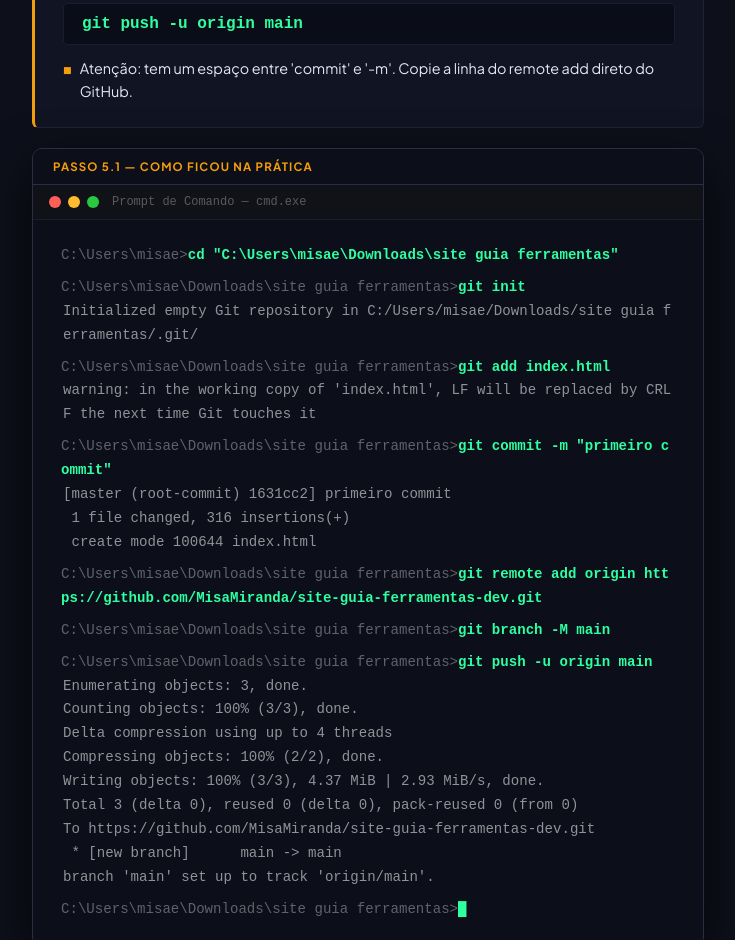
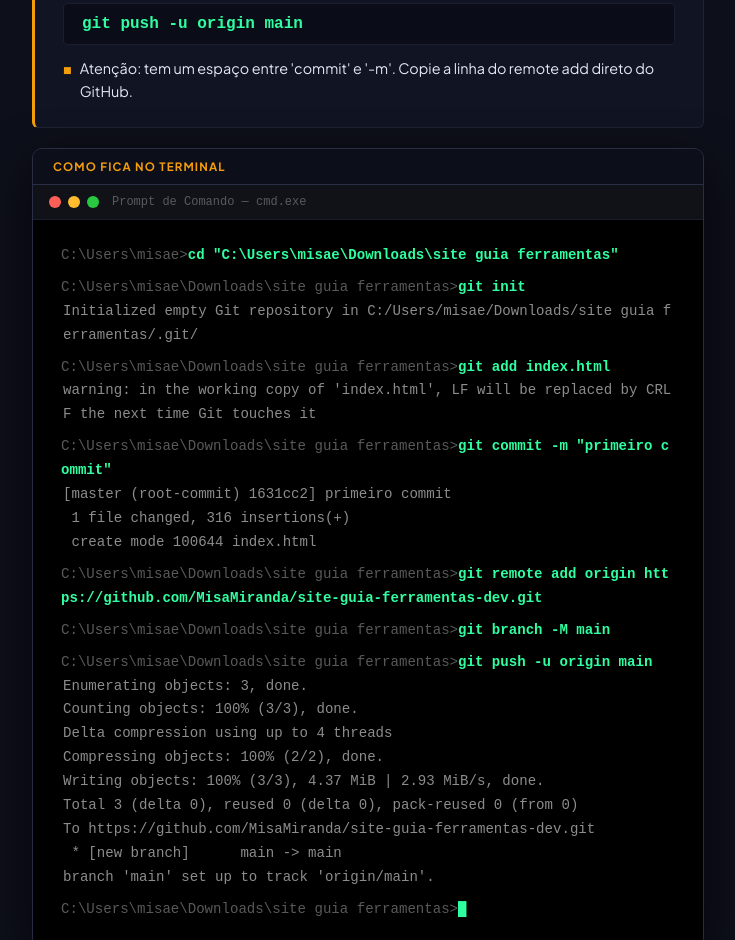
Before and after one commit to MisaMiranda/guia-site, a plain HTML site: page index.html in a window 1280 px wide. Shown: the part 1898-2838 px from the top of the page, without its empty margins (272-1007 px from the left). Drawn offline with Linux system fonts and the light colour scheme.

Commit message:
adiciona simulacao de terminal

```diff
--- a/index.html
+++ b/index.html
@@ -326,7 +326,7 @@
     }
 
     .terminal-body {
-      background: #0c0e1a;
+      background: #000000;
       padding: 24px 28px;
       font-family: 'Courier New', monospace;
       font-size: 0.88rem;
@@ -450,7 +450,7 @@
 
     <!-- SIMULAÇÃO DE TERMINAL -->
     <div class="terminal-wrap">
-      <div class="terminal-label">Passo 5.1 — Como ficou na prática</div>
+      <div class="terminal-label">Como fica no terminal</div>
       <div class="terminal-bar">
         <span class="t-dot t-red"></span>
         <span class="t-dot t-yellow"></span>
```
